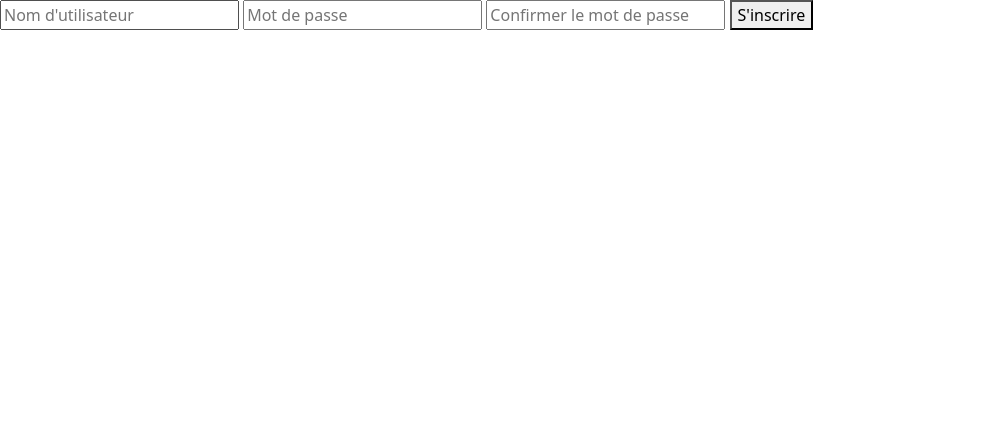
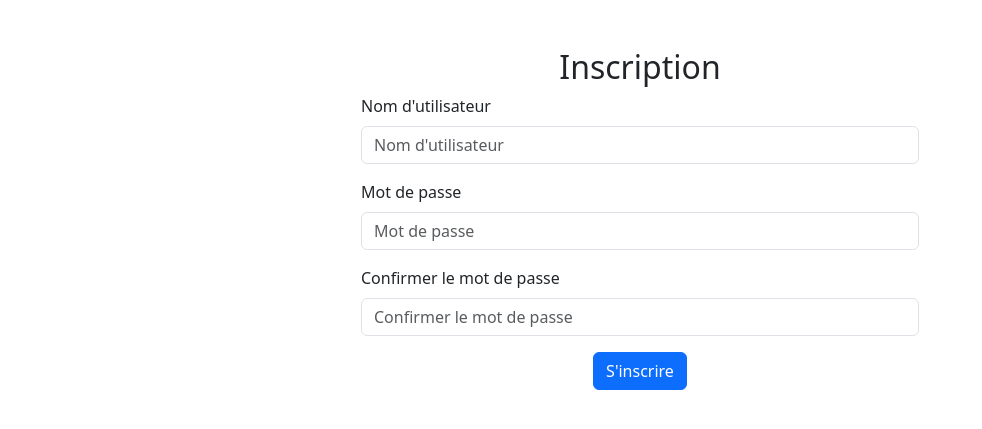
Before and after one commit to EKreir/dossierProfessionnelOrdersManagement, a PHP site: page /register in a window 1280 px wide. Shown: the top 429 px of the page, without its empty margins (0-982 px from the left). Run offline with PHP 8.4, Linux system fonts and the light colour scheme.

Commit message:
style css bootstrap auth

```diff
--- a/app/views/auth/register.php
+++ b/app/views/auth/register.php
@@ -1,10 +1,33 @@
 <?php include __DIR__ . '/../partials/header.php'; ?>
 
-<form action="/register" method="POST">
-    <input type="text" name="username" placeholder="Nom d'utilisateur" required>
-    <input type="password" name="password" placeholder="Mot de passe" required>
-    <input type="password" name="password_confirm" placeholder="Confirmer le mot de passe" required>
-    <button type="submit">S'inscrire</button>
-</form>
+<div class="container mt-5">
+    <h2 class="text-center">Inscription</h2>
+    <form action="/register" method="POST" class="col-md-6 mx-auto">
+        <div class="mb-3">
+            <label for="username" class="form-label">Nom d'utilisateur</label>
+            <input type="text" class="form-control" name="username" id="username" placeholder="Nom d'utilisateur" required>
+        </div>
+
+        <div class="mb-3">
+            <label for="password" class="form-label">Mot de passe</label>
+            <input type="password" class="form-control" name="password" id="password" placeholder="Mot de passe" required>
+        </div>
+
+        <div class="mb-3">
+            <label for="password_confirm" class="form-label">Confirmer le mot de passe</label>
+            <input type="password" class="form-control" name="password_confirm" id="password_confirm" placeholder="Confirmer le mot de passe" required>
+        </div>
+
+        <?php if (isset($error) && !empty($error)): ?>
+            <div class="alert alert-danger">
+                <?php echo $error; ?>
+            </div>
+        <?php endif; ?>
+
+        <div class="d-flex justify-content-center">
+            <button type="submit" class="btn btn-primary">S'inscrire</button>
+        </div>
+    </form>
+</div>
 
 <?php include __DIR__ . '/../partials/footer.php'; ?>
```
Also changed, not shown: app/views/auth/login.php (+23 -8 lines).
